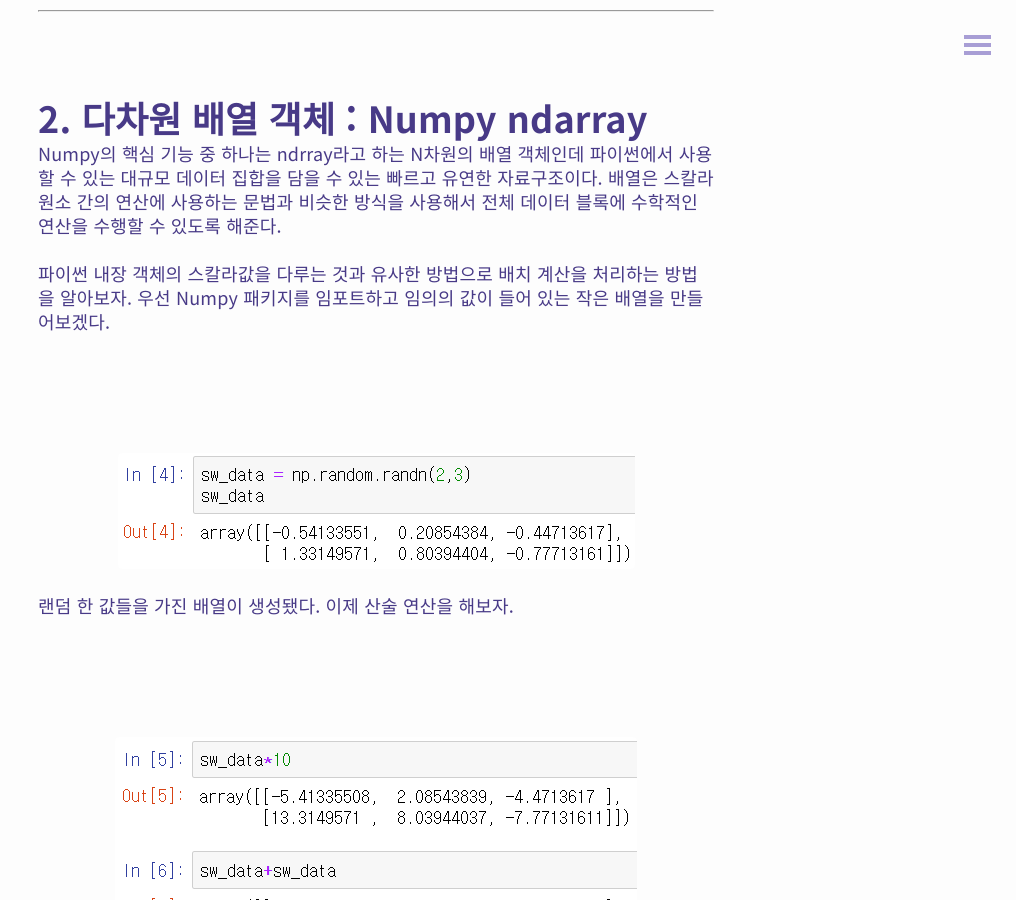
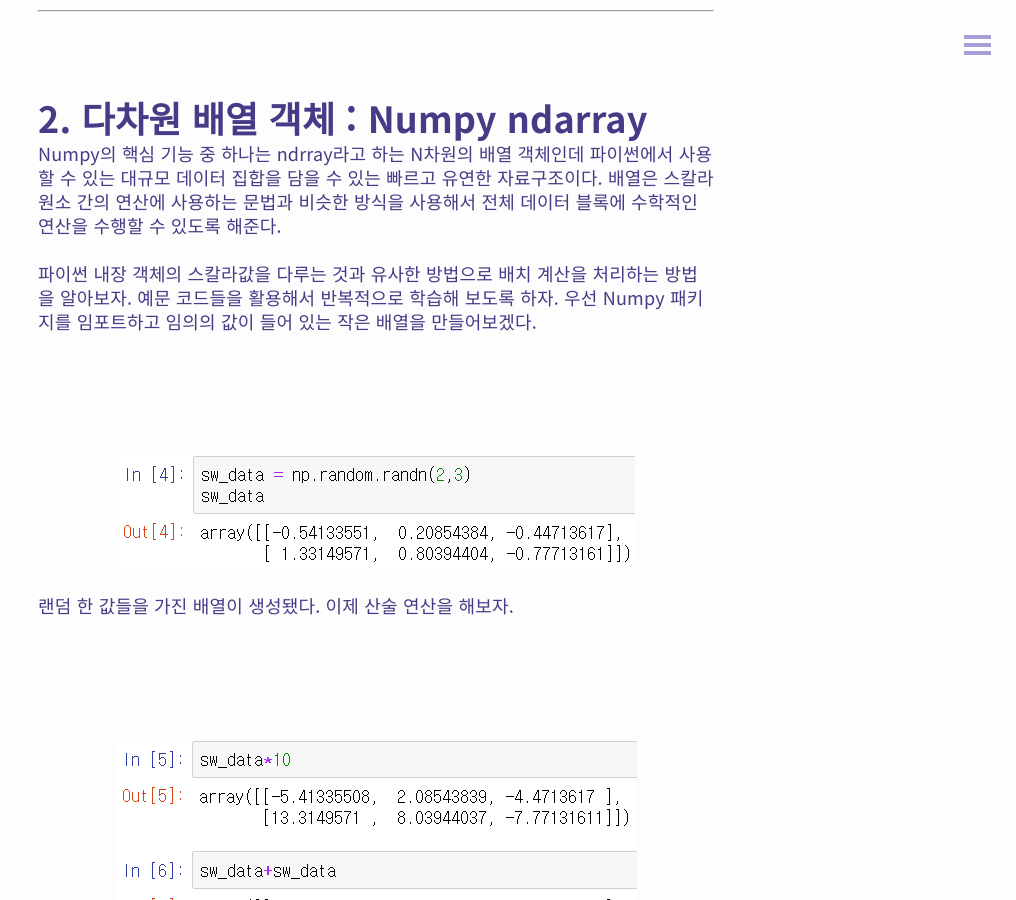
Before and after one commit to sinsaonee/growth-hacker1, a Jekyll site: the page built from _posts/2019-12-12-NumPy-배열과벡터연산#1.md, in a window 1280 px wide and 900 px high, scrolled down 1808 px. Shown: the whole window, without its empty margins (264-1280 px from the left). Built offline with Jekyll 4.4.1, drawn with Linux system fonts in a browser that asks for light colours; comment, search, counter and statistics services are not loaded.

Commit message:
Update 2019-12-12-NumPy-배열과벡터연산#1.md

```diff
--- a/_posts/2019-12-12-NumPy-배열과벡터연산#1.md
+++ b/_posts/2019-12-12-NumPy-배열과벡터연산#1.md
@@ -52,7 +52,7 @@
 
 
 
-파이썬 내장 객체의 스칼라값을 다루는 것과 유사한 방법으로 배치 계산을 처리하는 방법을 알아보자. 우선 Numpy 패키지를 임포트하고 임의의 값이 들어 있는 작은 배열을 만들어보겠다.
+파이썬 내장 객체의 스칼라값을 다루는 것과 유사한 방법으로 배치 계산을 처리하는 방법을 알아보자. 예문 코드들을 활용해서 반복적으로 학습해 보도록 하자. 우선 Numpy 패키지를 임포트하고 임의의 값이 들어 있는 작은 배열을 만들어보겠다.
 
 <br><br><br>
 
```
